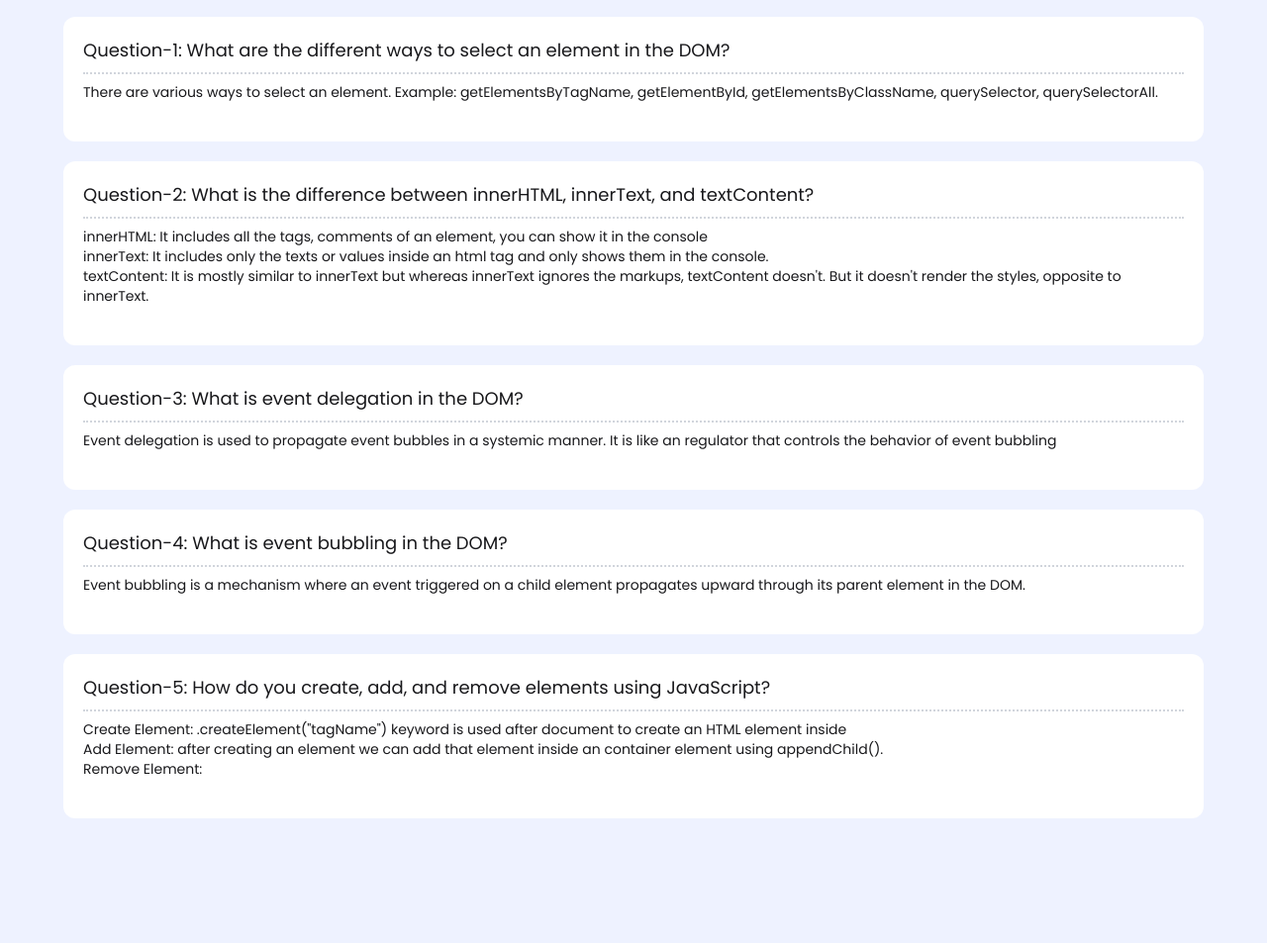
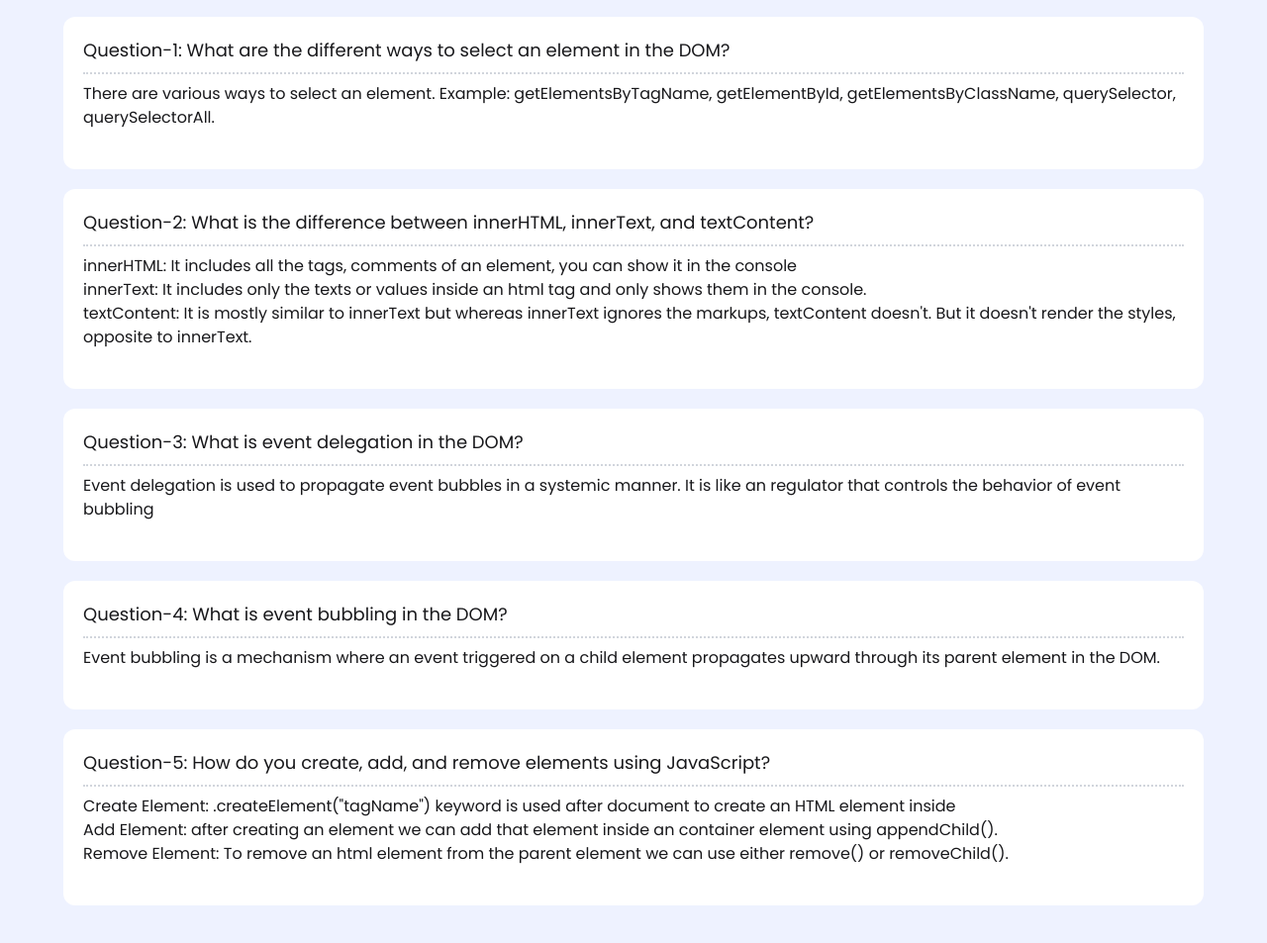
Before and after one commit to anamul-hoque-shourov/devboard, a plain HTML site: page blogs.html in a window 1280 px wide. Shown: the part 139-1092 px from the top of the page at 99% size. Before the commit the page ends 1046 px from the top, so only its background shows below. Drawn offline with nearby package versions, Linux system fonts and the light colour scheme.

Commit message:
final update

```diff
--- a/blogs.html
+++ b/blogs.html
@@ -55,7 +55,7 @@
                         ways to select an element in the DOM?</p>
                 </div>
                 <div>
-                    <p class="text-sm mt-2">There are various ways to select an element. Example: getElementsByTagName,
+                    <p class="text-md mt-2">There are various ways to select an element. Example: getElementsByTagName,
                         getElementById, getElementsByClassName, querySelector, querySelectorAll.</p>
                 </div>
             </div>
@@ -69,7 +69,7 @@
                         textContent?</p>
                 </div>
                 <div>
-                    <p class="text-sm mt-2">innerHTML: It includes all the tags, comments of an element, you can show it
+                    <p class="text-md mt-2">innerHTML: It includes all the tags, comments of an element, you can show it
                         in the console
                         <br>
                         innerText: It includes only the texts or values inside an html tag and only shows them in the
@@ -89,7 +89,7 @@
                     <p class="text-lg mb-2 ">Question-3: What is event delegation in the DOM?</p>
                 </div>
                 <div>
-                    <p class="text-sm mt-2">Event delegation is used to propagate event bubbles in a systemic manner. It
+                    <p class="text-md mt-2">Event delegation is used to propagate event bubbles in a systemic manner. It
                         is like an regulator that controls the behavior of event bubbling</p>
                 </div>
             </div>
@@ -102,7 +102,7 @@
                     <p class="text-lg mb-2 ">Question-4: What is event bubbling in the DOM?</p>
                 </div>
                 <div>
-                    <p class="text-sm mt-2">Event bubbling is a mechanism where an event triggered on a child element
+                    <p class="text-md mt-2">Event bubbling is a mechanism where an event triggered on a child element
                         propagates upward through its
                         parent element in the DOM.</p>
                 </div>
@@ -117,11 +117,14 @@
                     </p>
                 </div>
                 <div>
-                    <p class="text-sm mt-2">Create Element: .createElement("tagName") keyword is used after document to create an HTML element inside
+                    <p class="text-md mt-2">Create Element: .createElement("tagName") keyword is used after document to
+                        create an HTML element inside
                         <br>
-                        Add Element: after creating an element we can add that element inside an container element using appendChild().
+                        Add Element: after creating an element we can add that element inside an container element using
+                        appendChild().
                         <br>
-                        Remove Element:
+                        Remove Element: To remove an html element from the parent element we can use either remove() or
+                        removeChild().
                     </p>
                 </div>
             </div>
```
